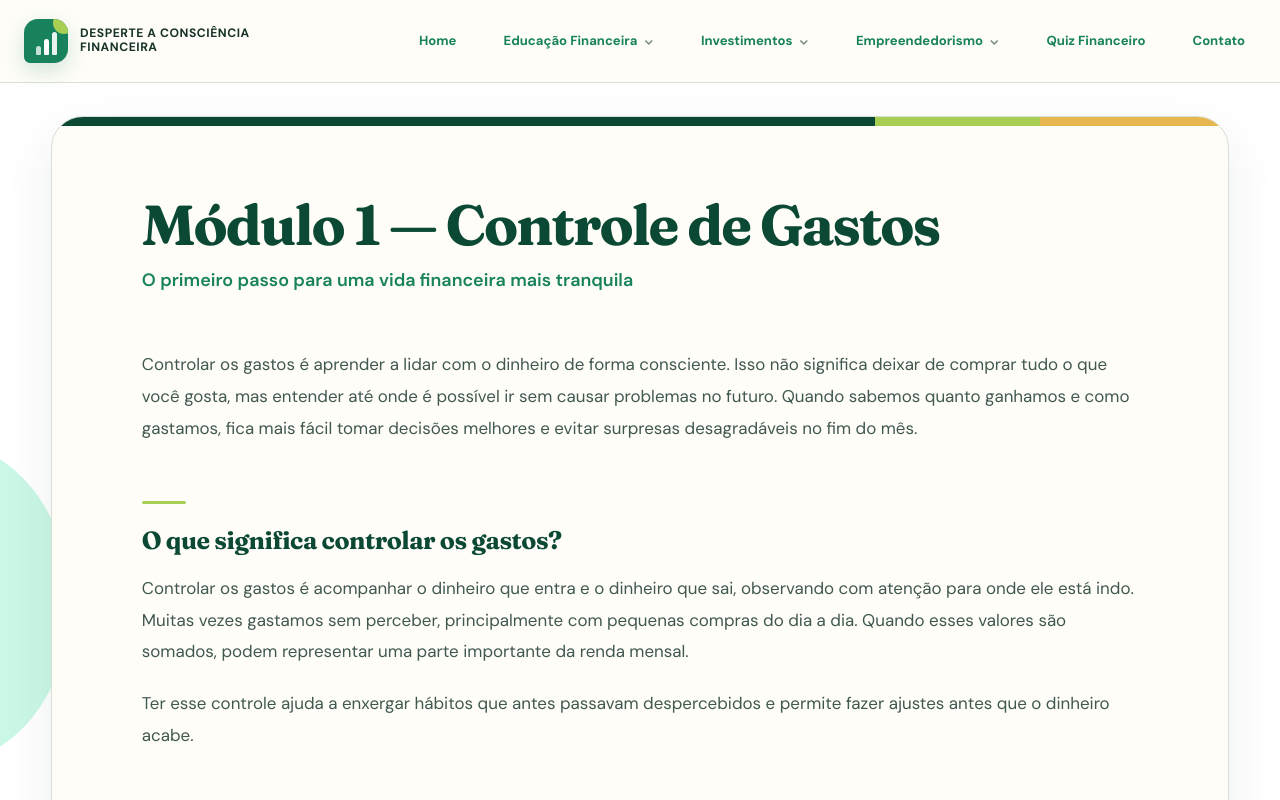
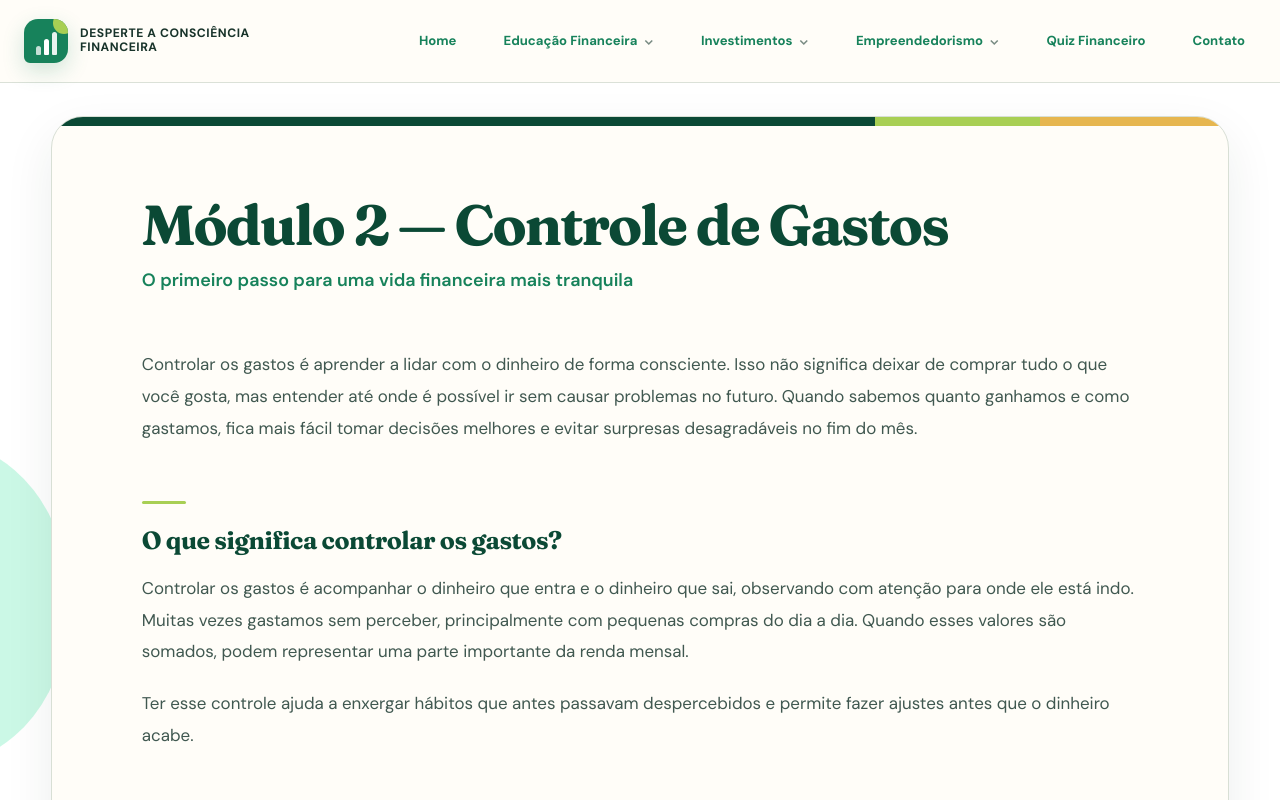
Before and after one commit to miqueias-eduardo/Despertar-a-consciencia-financeira, a Nuxt app: page /educacao-financeira/controle-de-gastos in a window 1280 px wide. Shown: the top 800 px of the page. Built offline with nearby package versions, Linux system fonts and the light colour scheme; some icons are missing.

Commit message:
fix: correct page numbering

```diff
--- a/app/pages/educacao-financeira/controle-de-gastos.vue
+++ b/app/pages/educacao-financeira/controle-de-gastos.vue
@@ -2,7 +2,7 @@
   <main class="page page-module">
     <section class="content-card">
 <section>
-  <h1>Módulo 1 — Controle de Gastos</h1>
+  <h1>Módulo 2 — Controle de Gastos</h1>
   <h2>O primeiro passo para uma vida financeira mais tranquila</h2>
 
   <p>
--- a/app/pages/educacao-financeira/endividamento.vue
+++ b/app/pages/educacao-financeira/endividamento.vue
@@ -2,7 +2,7 @@
   <main class="page page-module">
     <section class="content-card">
 <section>
-        <h1>Módulo 2 — Endividamento</h1>
+        <h1>Módulo 3 — Endividamento</h1>
         <h2>Quando o dinheiro deixa de ajudar e começa a preocupar</h2>
 
         <p>
--- a/app/pages/educacao-financeira/orcamento.vue
+++ b/app/pages/educacao-financeira/orcamento.vue
@@ -2,7 +2,7 @@
   <main class="page page-module">
     <section class="content-card">
 <section>
-  <h1>Módulo 3 — Orçamento</h1>
+  <h1>Módulo 1 — Orçamento</h1>
   <h2>Planejar o dinheiro antes que ele vá embora</h2>
 
   <p>
```
